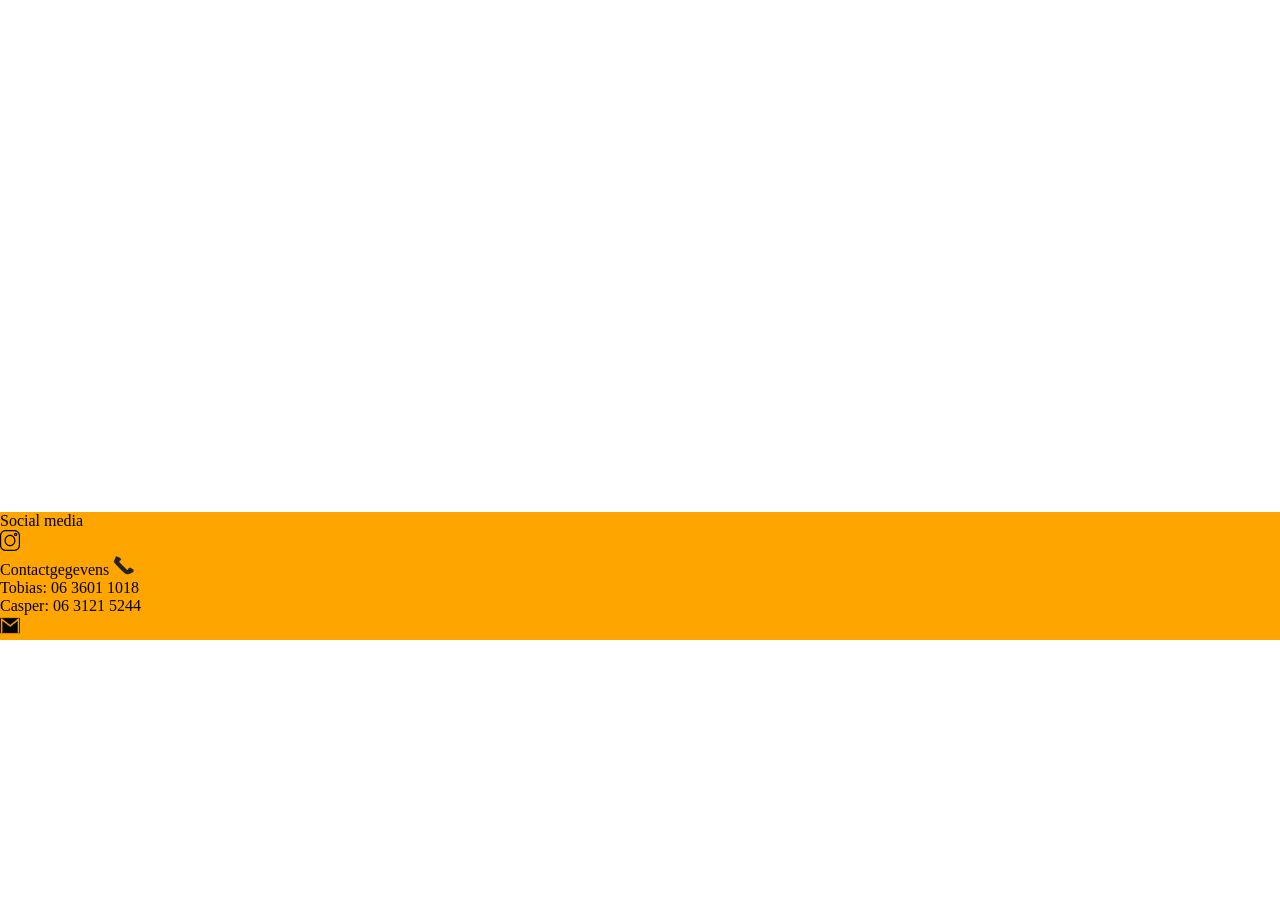
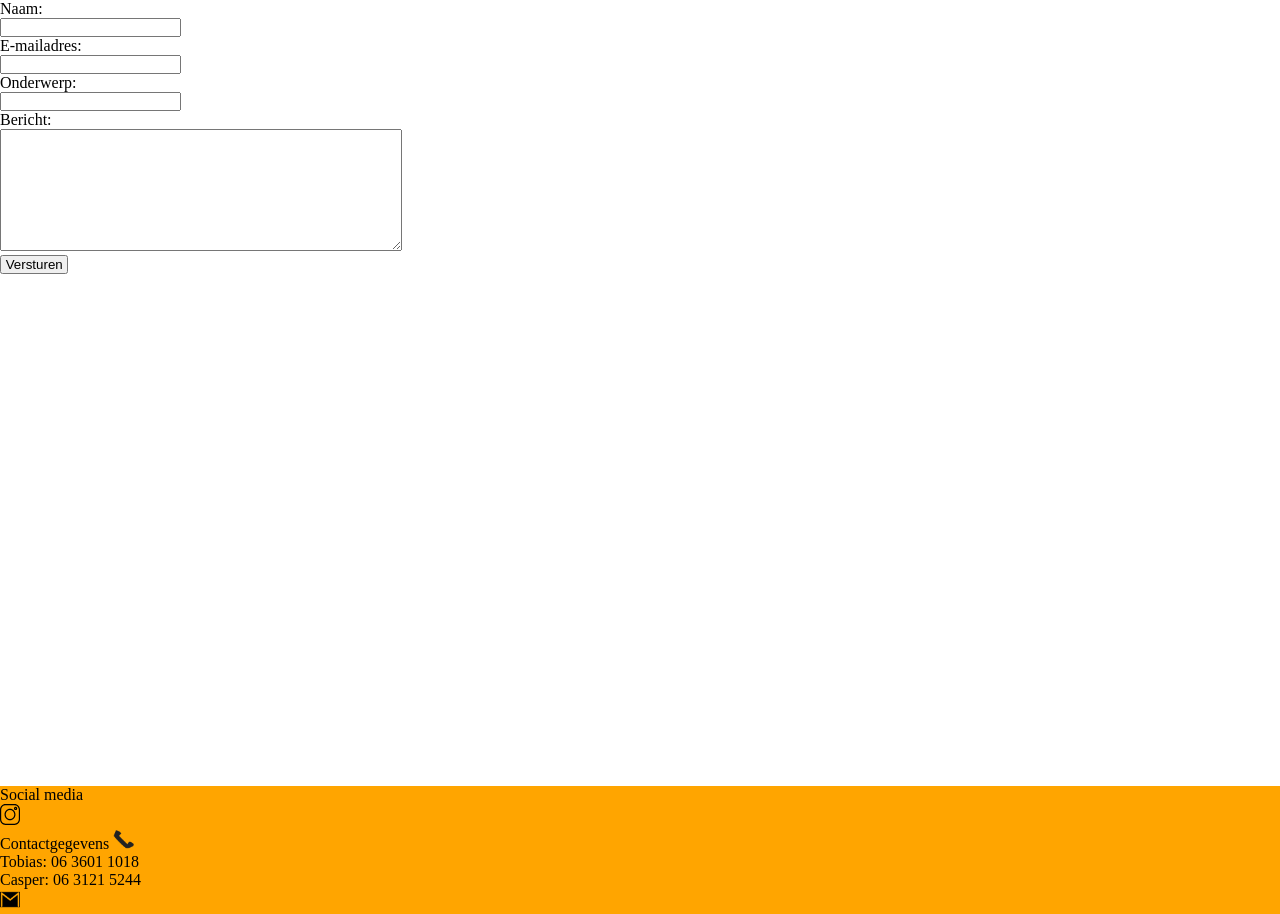
Before and after one commit to sammiee2003/project, a PHP site: page /contact.php in a window 1280 px wide. Shown: the part 55-969 px from the top of the page. Before the commit the page ends 695 px from the top, so only its background shows below. Run offline with PHP 8.4, Linux system fonts and the light colour scheme.

Commit message:
contact form met database code (zonder verbinding)

```diff
--- a/contact.php
+++ b/contact.php
@@ -49,6 +49,121 @@
 
 
 
+    <?php
+
+    session_start();
+
+    // E-mailadres van de ontvanger
+     $mail_ontv = 'kimberly.hogeveen@gmail.com'; // <<<----- voer jouw e-mailadres hier in!
+
+    // Speciale checks voor naam en e-mailadres
+    if ($_SERVER['REQUEST_METHOD'] == 'POST')
+    {
+        // naam controle
+        if (empty($_POST['naam']))
+            $naam_fout = 1;
+        // e-mail controle
+        if (function_exists('filter_var') && !filter_var($_POST['mail'], FILTER_VALIDATE_EMAIL))
+                $email_fout = 1;
+        // antiflood controle
+        if (!empty($_SESSION['antiflood']))
+        {
+            $seconde = 20; // 20 seconden voordat dezelfde persoon nog een keer een e-mail mag versturen
+            $tijd = time() - $_SESSION['antiflood'];
+            if($tijd < $seconde)
+                $antiflood = 1;
+        }
+    }
+
+    // Kijk of alle velden zijn ingevuld - naam mag alleen uit letters bestaan en het e-mailadres moet juist zijn
+    if (($_SERVER['REQUEST_METHOD'] == 'POST' && (!empty($antiflood) || empty($_POST['naam']) || !empty($naam_fout) || empty($_POST['mail']) || !empty($email_fout) || empty($_POST['bericht']) || empty($_POST['onderwerp']))) || $_SERVER['REQUEST_METHOD'] == 'GET')
+    {
+        if ($_SERVER['REQUEST_METHOD'] == 'POST')
+        {
+            if (!empty($naam_fout))
+                echo '<p>Uw naam is niet ingevuld.</p>';
+            elseif (!empty($email_fout))
+                echo '<p>Uw e-mailadres is niet juist.</p>';
+            elseif (!empty($antiflood))
+                echo '<p>U mag slechts &eacute;&eacute;n bericht per ' . $seconde . ' seconde versturen.</p>';
+            else
+                echo '<p>U bent uw naam, e-mailadres, onderwerp of bericht vergeten in te vullen.</p>';
+        }
+
+      // HTML e-mail formlier
+      echo '<form method="post" action="' . $_SERVER['REQUEST_URI'] . '" />
+      <p>
+
+          <label for="naam">Naam:</label><br />
+          <input type="text" id="naam" name="naam" value="' . (isset($_POST['naam']) ? htmlspecialchars($_POST['naam']) : '') . '" /><br />
+
+          <label for="mail">E-mailadres:</label><br />
+          <input type="text" id="mail" name="mail" value="' . (isset($_POST['mail']) ? htmlspecialchars($_POST['mail']) : '') . '" /><br />
+
+          <label for="onderwerp">Onderwerp:</label><br />
+          <input type="text" id="onderwerp" name="onderwerp" value="' . (isset($_POST['onderwerp']) ? htmlspecialchars($_POST['onderwerp']) : '') . '" /><br />
+
+          <label for="bericht">Bericht:</label><br />
+          <textarea id="bericht" name="bericht" rows="8" style="width: 400px;">' . (isset($_POST['bericht']) ? htmlspecialchars($_POST['bericht']) : '') . '</textarea><br />
+
+          <input type="submit" name="submit" value=" Versturen " />
+      </p>
+      </form>';
+    }
+    // versturen naar
+    else
+    {
+      // set datum
+      $datum = date('d/m/Y H:i:s');
+
+      $inhoud_mail = "===================================================\n";
+      $inhoud_mail .= "Ingevulde contact formulier " . $_SERVER['HTTP_HOST'] . "\n";
+      $inhoud_mail .= "===================================================\n\n";
+
+      $inhoud_mail .= "Naam: " . htmlspecialchars($_POST['naam']) . "\n";
+      $inhoud_mail .= "E-mail adres: " . htmlspecialchars($_POST['mail']) . "\n";
+      $inhoud_mail .= "Bericht:\n";
+      $inhoud_mail .= htmlspecialchars($_POST['bericht']) . "\n\n";
+
+      $inhoud_mail .= "Verstuurd op " . $datum . " via het IP adres " . $_SERVER['REMOTE_ADDR'] . "\n\n";
+
+      $inhoud_mail .= "===================================================\n\n";
+
+      // --------------------
+      // spambot protectie
+      // ------
+
+      $headers = 'From: ' . htmlspecialchars($_POST['naam']) . ' <' . $_POST['mail'] . '>';
+
+      $headers = stripslashes($headers);
+      $headers = str_replace('\n', '', $headers); // Verwijder \n
+      $headers = str_replace('\r', '', $headers); // Verwijder \r
+      $headers = str_replace("\"", "\\\"", str_replace("\\", "\\\\", $headers)); // Slashes van quotes
+
+      $_POST['onderwerp'] = str_replace('\n', '', $_POST['onderwerp']); // Verwijder \n
+      $_POST['onderwerp'] = str_replace('\r', '', $_POST['onderwerp']); // Verwijder \r
+      $_POST['onderwerp'] = str_replace("\"", "\\\"", str_replace("\\", "\\\\", $_POST['onderwerp'])); // Slashes van quotes
+
+      if (mail($mail_ontv, $_POST['onderwerp'], $inhoud_mail, $headers))
+      {
+          // zorgt ervoor dat dezelfde persoon niet kan spammen
+          $_SESSION['antiflood'] = time();
+
+          echo '<h1>Het contactformulier is verzonden</h1>
+
+          <p>Bedankt voor het invullen van het contactformulier. We zullen zo spoedig mogelijk contact met u opnemen.</p>';
+      }
+      else
+      {
+          echo '<h1>Het contactformulier is niet verzonden</h1>
+
+          <p><b>Onze excuses.</b> Het contactformulier kon niet verzonden worden.</p>';
+      }
+    }
+    ?>
+
+
+
     </main>
 
     <footer>
```
